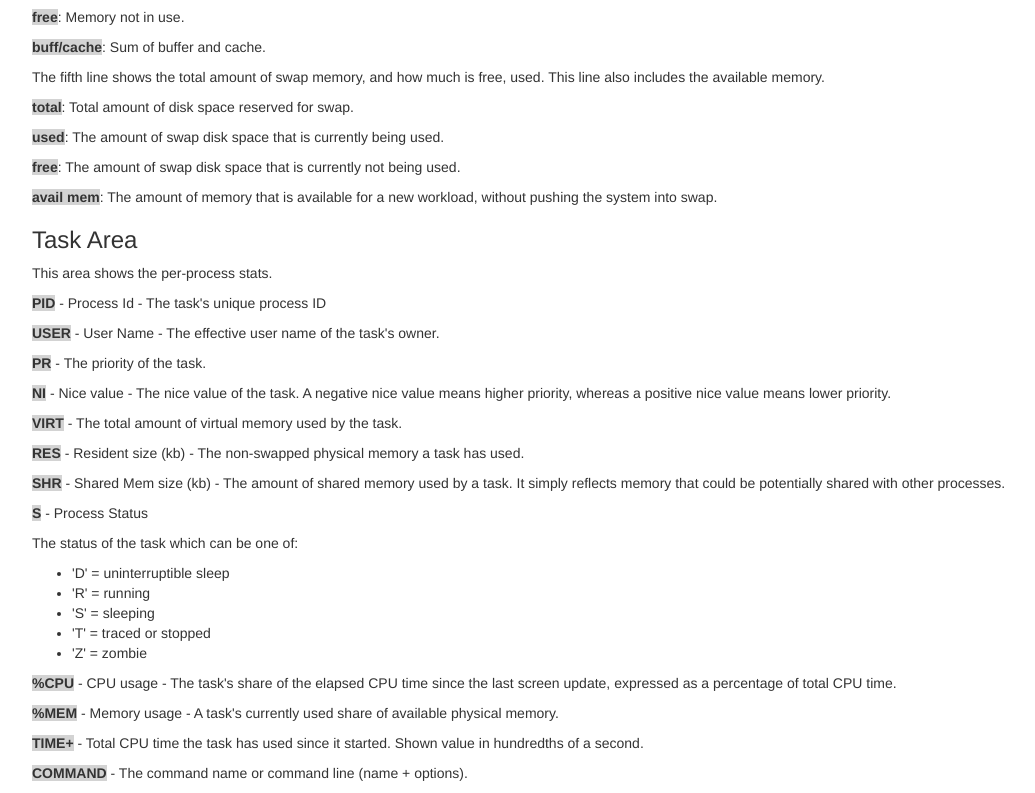
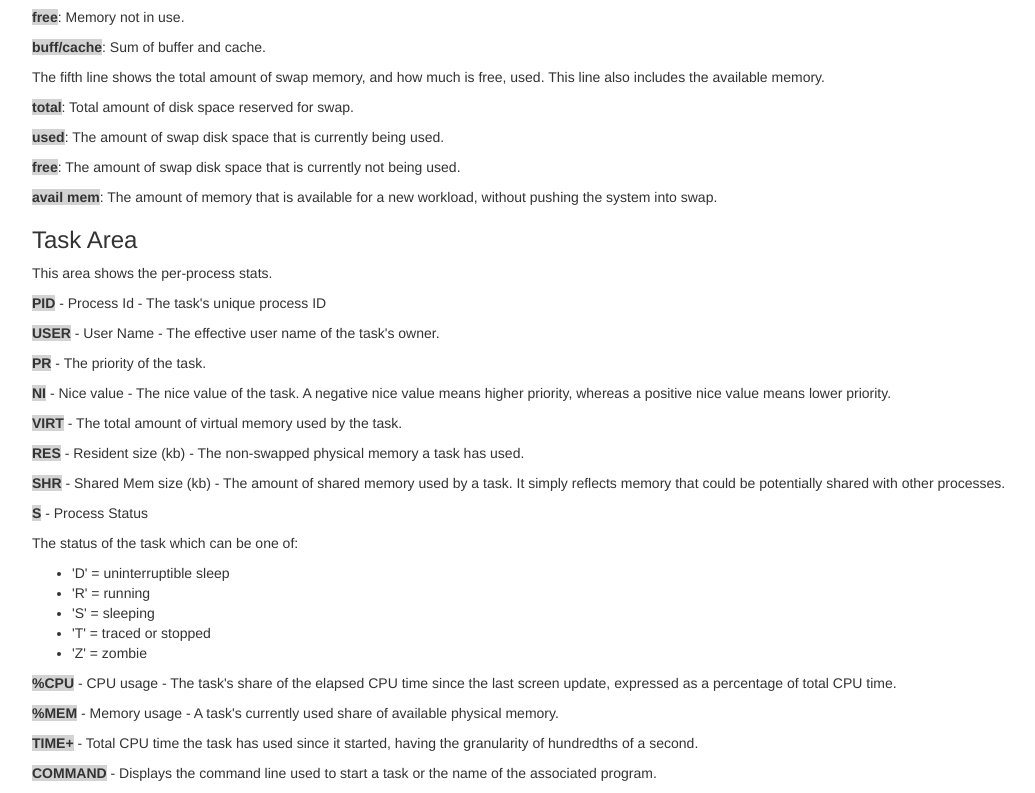
Before and after one commit to Bhishmdt/bhishmdt.github.io, a plain HTML site: page Linux_stats.html in a window 1280 px wide. Shown: the part 2624-3417 px from the top of the page, without its empty margins (38-1073 px from the left). Drawn offline with nearby package versions, Linux system fonts and the light colour scheme.

Commit message:
Linux commands

```diff
--- a/Linux_stats.html
+++ b/Linux_stats.html
@@ -171,8 +171,8 @@ which is a software routine that takes control when the interrupt occurs.
       update, expressed as a percentage of total CPU time.</p>
 <p><span style="background-color:lightgrey"><b>%MEM</b></span> - Memory usage -
       A task's currently used share of available physical memory.</p>
-<p><span style="background-color:lightgrey"><b>TIME+</b></span>  -  Total  CPU  time the task has used since it started. Shown value in hundredths of a second. </p>
-<p><span style="background-color:lightgrey"><b>COMMAND</b></span> - The command name or command line (name + options).</p>
+<p><span style="background-color:lightgrey"><b>TIME+</b></span>  -  Total  CPU  time the task has used since it started, having the granularity of hundredths of a second. </p>
+<p><span style="background-color:lightgrey"><b>COMMAND</b></span> - Displays the command line used to start a task or the name of the associated program.</p>
 
 
 </div>
```
